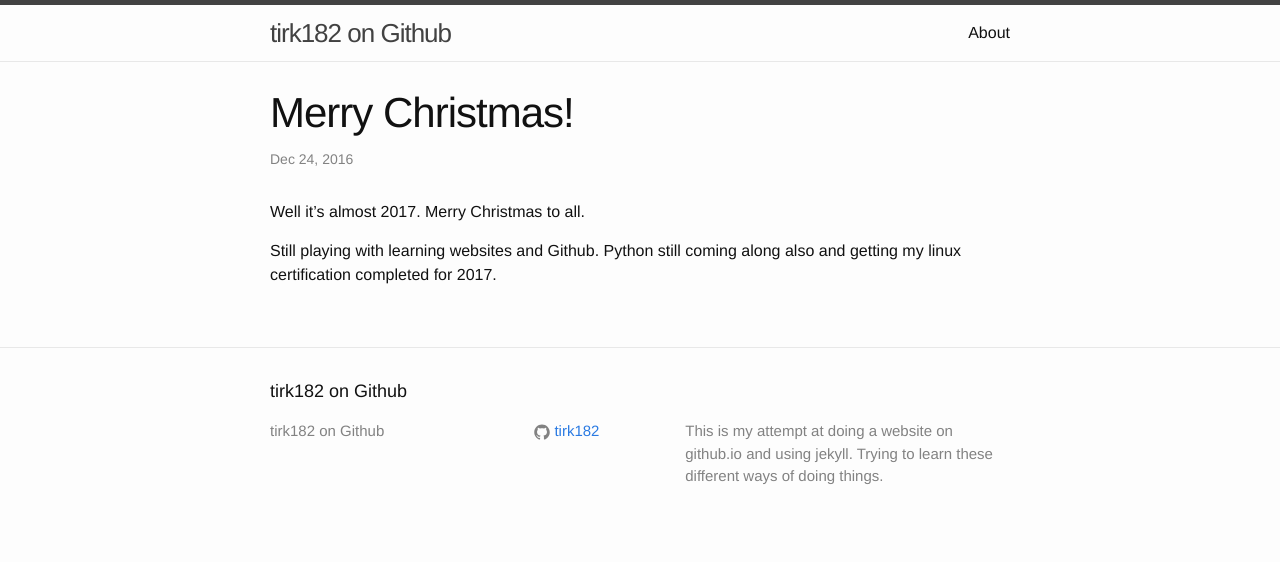
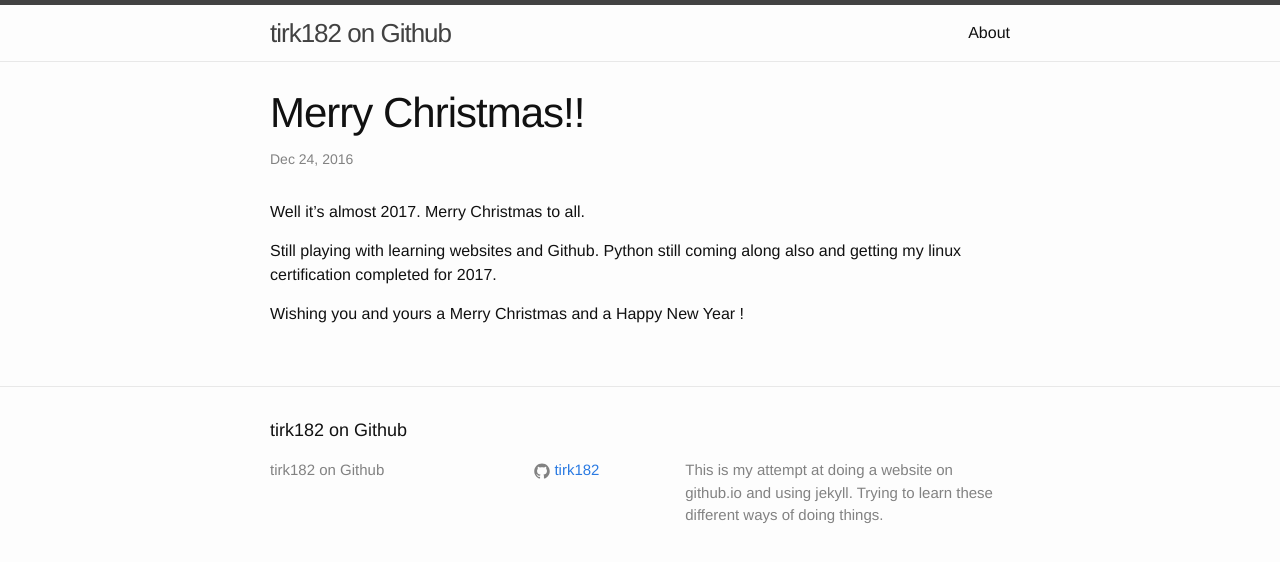
Before and after one commit to tirk182/tirk182.github.io, a Jekyll site: the page built from _posts/2016-12-23-Merry_Christmas.markdown, in a window 1280 px wide. Shown: the top 562 px of the page. Built offline with Jekyll 4.4.1, drawn with Linux system fonts in a browser that asks for light colours.

Commit message:
save my work

```diff
--- a/_posts/2016-12-23-Merry_Christmas.markdown
+++ b/_posts/2016-12-23-Merry_Christmas.markdown
@@ -1,9 +1,11 @@
 ---
 layout: post
-title:  "Merry Christmas!"
+title:  "Merry Christmas!!"
 date:   2016-12-23 20:39:07 -0400
 categories: jekyll update
 ---
 Well it's almost 2017. Merry Christmas to all.
 
 Still playing with learning websites and Github. Python still coming along also and getting my linux certification completed for 2017.
+
+Wishing you and yours a Merry Christmas and a Happy New Year !
```
